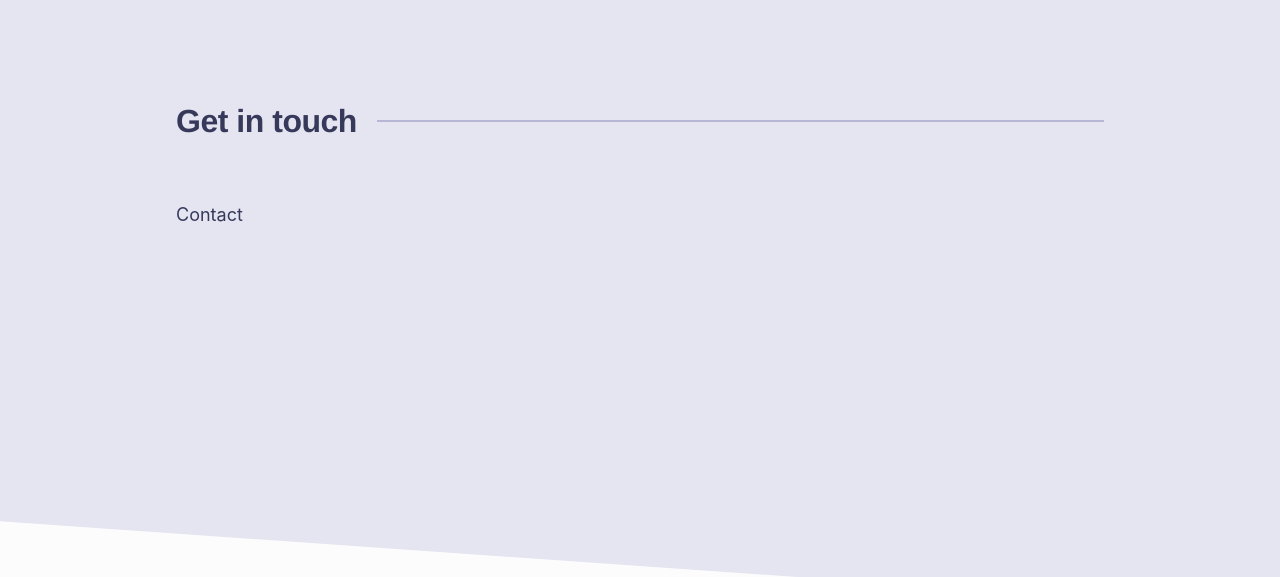
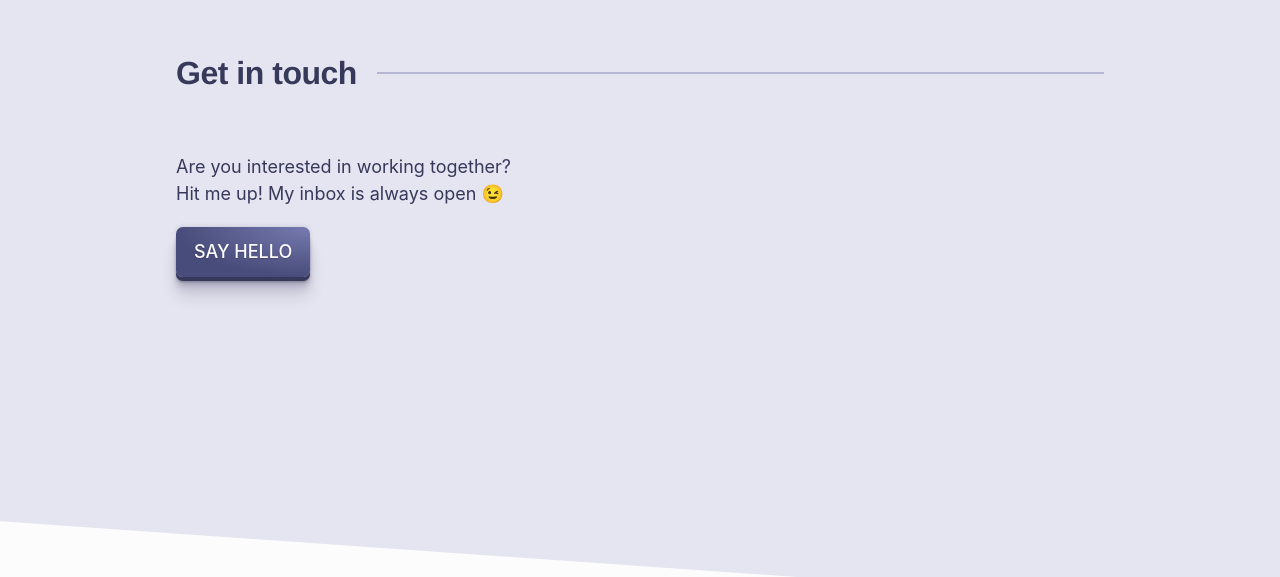
Before and after one commit to rodrigodagostino/personal-portfolio-v2, an Astro site: page / in a window 1280 px wide. Shown: the part 4667-5244 px from the top of the page. Built offline with nearby package versions, Linux system fonts and the light colour scheme; Astro itself is replaced by a stand-in of ours; a web font is replaced by a local one.

Commit message:
feat: Add Contact section content

```diff
--- a/src/pages/index.astro
+++ b/src/pages/index.astro
@@ -6,6 +6,7 @@ import Section from '../components/Section.astro';
 import Showcase from '../components/Showcase.astro';
 import Skills from '../components/Skills.astro';
 import Projects from '../components/Projects.astro';
+import Button from '../components/Button.astro';
 ---
 
 <Layout title="Rodrigo D’Agostino | Web Developer">
@@ -21,7 +22,8 @@ import Projects from '../components/Projects.astro';
       <Projects />
     </Section>
     <Section id="contact" title="Get in touch">
-      <p>Contact</p>
+      <p>Are you interested in working together?<br />Hit me up! My inbox is always open 😉</p>
+      <Button href="mailto:rodrigo.dagostino@gmail.com" variation="solid-dark">Say hello</Button>
     </Section>
   </main>
   <SiteFooter />
```
